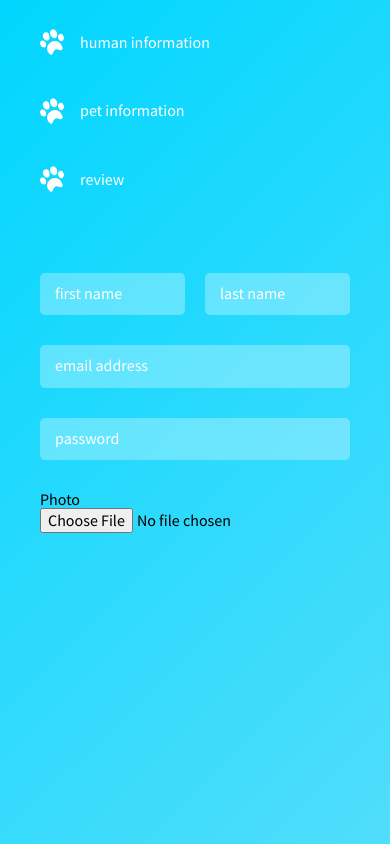
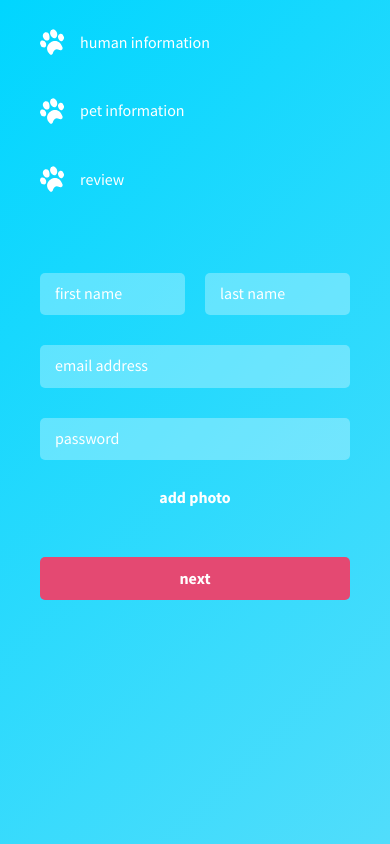
Before and after one commit to itsbrittaleigh/sign-up__ui-challenge, a Vue app: page / in a window 390 px wide. Built offline with nearby package versions, Linux system fonts and the light colour scheme.

Commit message:
:lipstick: mobile styling of image input and button

```diff
--- a/src/assets/form-field.css
+++ b/src/assets/form-field.css
@@ -29,6 +29,10 @@
   width: 100%;
 }
 
+.FormField__input:hover {
+  opacity: 0.15;
+}
+
 .FormField:focus-within .FormField__input,
 .FormField--filled .FormField__input {
   opacity: 1;
--- a/src/assets/variables.css
+++ b/src/assets/variables.css
@@ -3,6 +3,7 @@
   --blue: #53D8FB;
   --blue-gradient: linear-gradient(135deg, #00D6FF, #51DDFB);
   --pink: #E44972;
+  --dark-pink: #E32D5D;
   --dark-gray: #363732;
   --light-gray: #E8EEF2;
 }
--- a/src/components/HumanInformation.vue
+++ b/src/components/HumanInformation.vue
@@ -6,17 +6,20 @@
       :is="`${field.component}-form-field`"
       :field="field"
     />
+    <Button :style="{ marginTop: '43px' }" />
   </section>
 </template>
 
 <script>
 import { mapGetters } from 'vuex';
+import Button from './form-fields/Button.vue';
 import ImageFormField from './form-fields/Image.vue';
 import InputFormField from './form-fields/Input.vue';
 
 export default {
   name: 'HumanInformation',
   components: {
+    Button,
     ImageFormField,
     InputFormField,
   },
--- a/src/components/form-fields/Button.vue
+++ b/src/components/form-fields/Button.vue
@@ -1,5 +1,10 @@
 <template>
-  <button :type="type">{{ text }}</button>
+  <button
+    class="Button"
+    :type="type"
+  >
+    {{ text }}
+  </button>
 </template>
 
 <script>
@@ -17,3 +22,22 @@ export default {
   },
 };
 </script>
+
+<style scoped>
+.Button {
+  background: var(--pink);
+  border: 0;
+  border-radius: 5px;
+  color: var(--white);
+  font-weight: bold;
+  outline: 0;
+  padding: 12px 20px;
+  text-transform: lowercase;
+  transition: background 0.3s ease-in-out;
+  width: 100%;
+}
+
+.Button:hover {
+  background: var(--dark-pink);
+}
+</style>
--- a/src/components/form-fields/Image.vue
+++ b/src/components/form-fields/Image.vue
@@ -1,12 +1,18 @@
 <template>
   <div class="FormField">
-    <label :for="field.name">{{ field.label }}</label>
+    <label
+      class="FormField__label"
+      :for="field.name"
+    >
+      Add photo
       <input
+        class="FormField__input"
         type="file"
         :name="field.name"
         :id="field.name"
         :value="field.value"
       />
+    </label>
     <Error
       v-for="(error, index) in errors"
       :key="index"
@@ -26,6 +32,40 @@ export default {
 };
 </script>
 
-<style>
-@import '../../assets/form-field.css';
+<style scoped>
+.FormField {
+  margin-top: 20px;
+  position: relative;
+  width: 100%;
+}
+
+.FormField .FormField__label {
+  color: var(--white);
+  display: inline-block;
+  font-weight: bold;
+  margin-left: 50%;
+  position: relative;
+  text-transform: lowercase;
+  transform: translateX(-50%);
+}
+
+.FormField .FormField__label:after {
+  content: '';
+  height: 2px;
+  width: 0;
+  background: var(--white);
+  transition: width 0.3s ease-in-out;
+  position: absolute;
+  top: calc(100% + 5px);
+  right: 0;
+}
+
+.FormField .FormField__label:hover:after {
+  width: 100%;
+}
+
+.FormField .FormField__input {
+  display: none;
+  visibility: hidden;
+}
 </style>
--- a/src/components/form-fields/Input.vue
+++ b/src/components/form-fields/Input.vue
@@ -32,6 +32,4 @@ export default {
 };
 </script>
 
-<style>
-@import '../../assets/form-field.css';
-</style>
+<style scoped src="../../assets/form-field.css"></style>
```
Lines whose indentation alone changed are shown as unchanged.
